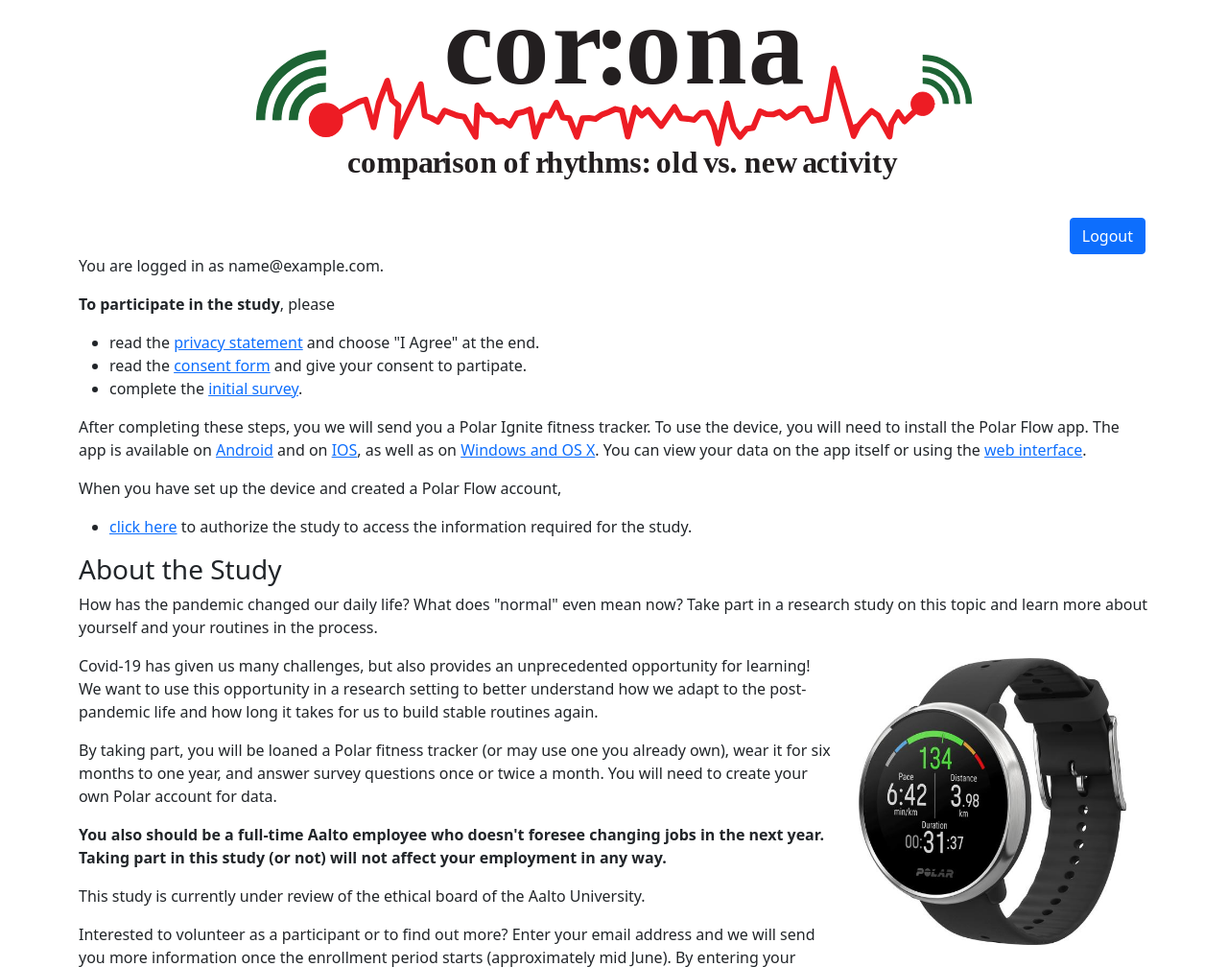
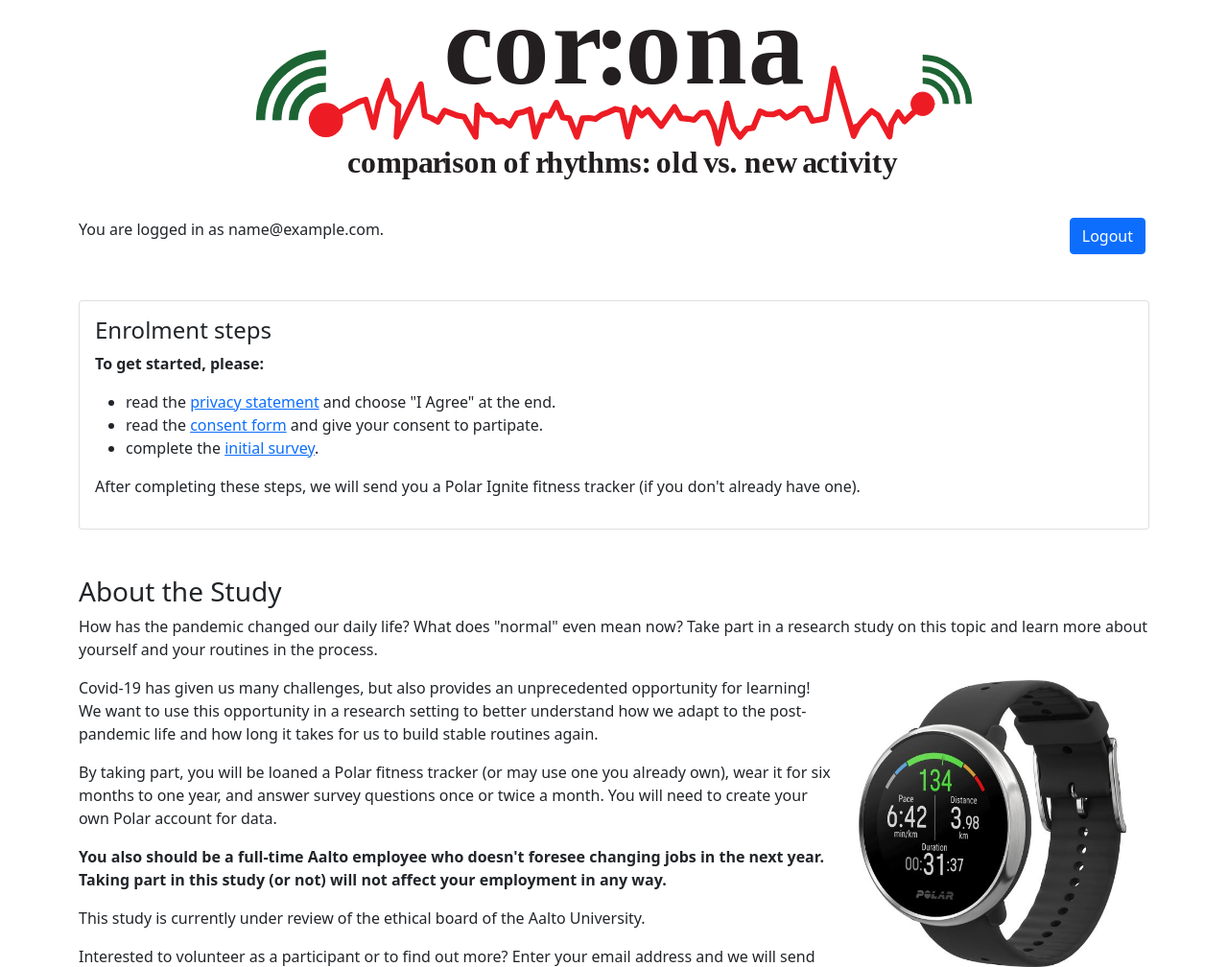
Before and after one commit to AaltoRSE/polar_auth, a Django app: page /test/ in a window 1280 px wide. Shown: the top 1008 px of the page at 96% size. Run offline with Django 3.2, Linux system fonts and the light colour scheme; the visitor is signed in with stand-in values (Sample User, id 1); parts of the project's set-up code (start-up, migrations or seed data) failed here and were passed over.

Commit message:
Reformat instructions

```diff
--- a/templates/workflow_test.html
+++ b/templates/workflow_test.html
@@ -6,14 +6,18 @@
 {%if user.is_authenticated %}
 <div class="row">
   <div class="col">
+    You are logged in as {{ user.email }}.
     <a class="btn btn-primary float-end mx-1" href="/logout">Logout</a>
   </div>
 </div>
-<p> You are logged in as {{ user.email }}.</p>
+
+
+<div class="card my-5">
+  <div class="card-body">
+    <h4 class="card-title">Enrolment steps</h4>
 
 {%if not user.ready_to_authorize %}
-  <p> <b>To participate in the study</b>, please
-
+<p><b>To get started, please:</b></p>
   <ul>
   {%if not user.privacy %}
     <li> read the <a href="/privacy">privacy statement</a>
@@ -31,38 +35,45 @@ and give your consent to partipate.</li>
   </ul>
 
   <p>
-    After completing these steps, you we will send you a Polar Ignite fitness
-    tracker.
+    After completing these steps, we will send you a Polar Ignite fitness
+    tracker (if you don't already have one).
+  </p>
+
 {% endif %}
 
 {%if user.ready_to_authorize %}
   <p>
-    Thank you for taking part in the study. If you do not receive you Polar
-    Ignite sport tracker within a couple of weeks, please contact us check
+    Thank you for taking part in the study. If you do not receive your Polar
+    Ignite fitness tracker within a couple of weeks, please contact us to check
     if there are any problems.
   </p>
-  <p>
-{% endif %}
 
-    To use the device, you will need to install the Polar Flow app. The app
+
+<b>Once you have the fitness tracker, please:</b>
+
+<ul>
+  <li>
+     install the Polar Flow app. The app
      is available on
      <a href="https://play.google.com/store/apps/details?id=fi.polar.polarflow">Android</a>
      and on
-    <a href="https://apps.apple.com/us/app/polar-flow/id717172678">IOS</a>,
+     <a href="https://apps.apple.com/us/app/polar-flow/id717172678">iOS</a>,
      as well as on
-    <a href="https://flow.polar.com/start">Windows and OS X</a>.
+     <a href="https://flow.polar.com/start">Windows and macOS</a>.
      You can view your data on the app itself or using the
      <a href="https://flow.polar.com">web interface</a>.
-  </p>
-
-  <p>
-    When you have set up the device and created a Polar Flow account,
-    <ul>
-      <li> <a href="/authorize">click here</a> to authorize the study to
-      access the information required for the study.</li>
+  </li>
+  <li>
+    create a Polar Flow account using the app or the web interface.
+  </li>
+  <li>
+    <a href="/authorize">click here</a> to authorize the study to
+    access the information required for the study.
+  </li>
 </ul>
-  </p>
-
+{% endif %}
+  </div>
+</div>
 
 <h3> About the Study </h3>
 {% endif %}
```
Lines whose indentation alone changed are shown as unchanged.
